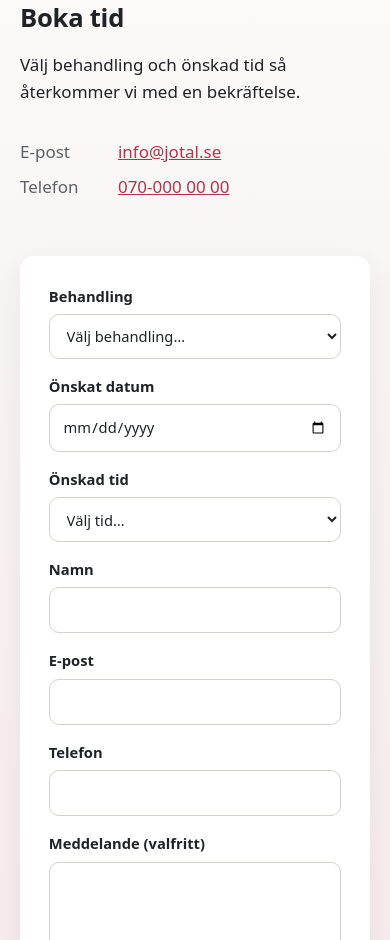
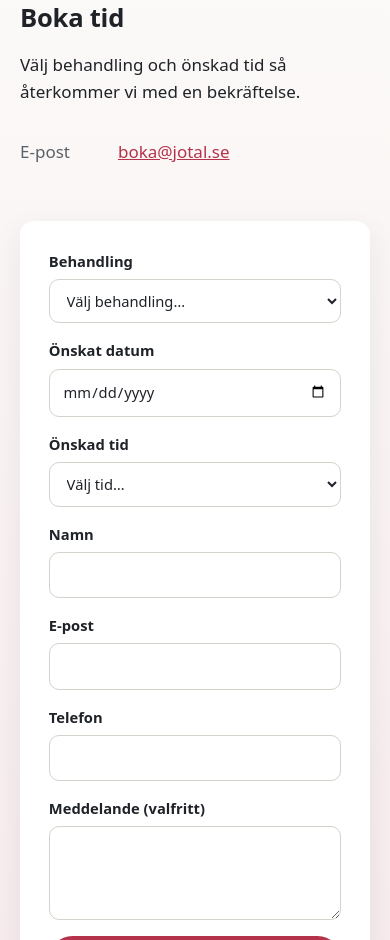
Before and after one commit to jotal/rehab, a plain HTML site: page index.html in a window 390 px wide. Shown: the part 4096-5036 px from the top of the page. Drawn offline with Linux system fonts and the light colour scheme.

Commit message:
Dölj telefonnummer och byt e-post till boka@jotal.se
Telefonraden visas bara när phoneDisplay/phoneLink är satta i CONFIG.
Bokningsförfrågningar går nu till boka@jotal.se.

Co-Authored-By: Claude Opus 5.5 <noreply@anthropic.com>

```diff
--- a/index.html
+++ b/index.html
@@ -161,8 +161,8 @@
             <a id="external-booking-link" class="btn" href="#" target="_blank" rel="noopener">Öppna bokningen</a>
           </div>
           <ul class="contact-list">
-            <li><span>E-post</span> <a id="contact-email" href="mailto:info@jotal.se">info@jotal.se</a></li>
-            <li><span>Telefon</span> <a id="contact-phone" href="tel:+46700000000">070-000 00 00</a></li>
+            <li><span>E-post</span> <a id="contact-email" href="mailto:boka@jotal.se">boka@jotal.se</a></li>
+            <li id="contact-phone-row" hidden><span>Telefon</span> <a id="contact-phone" href="#"></a></li>
           </ul>
         </div>
 
--- a/js/main.js
+++ b/js/main.js
@@ -3,11 +3,12 @@
 // ============================================================
 const CONFIG = {
   // Dit bokningsförfrågningar skickas (öppnas i besökarens e-postprogram)
-  email: "info@jotal.se",
+  email: "boka@jotal.se",
 
-  // Telefonnummer: visning och internationellt format för tel:-länken
-  phoneDisplay: "070-000 00 00",
-  phoneLink: "+46700000000",
+  // Telefonnummer: visning och internationellt format för tel:-länken.
+  // Lämna tomt för att dölja telefonraden, t.ex. phoneDisplay: "070-123 45 67", phoneLink: "+46701234567"
+  phoneDisplay: "",
+  phoneLink: "",
 
   // Om du börjar använda ett bokningssystem (t.ex. Bokadirekt, Timma, Calendly),
   // klistra in länken här så visas en "Öppna bokningen"-knapp. Lämna tomt annars.
@@ -40,9 +41,12 @@ const CONFIG = {
   const emailLink = document.getElementById("contact-email");
   emailLink.href = "mailto:" + CONFIG.email;
   emailLink.textContent = CONFIG.email;
-  const phoneLink = document.getElementById("contact-phone");
-  phoneLink.href = "tel:" + CONFIG.phoneLink;
-  phoneLink.textContent = CONFIG.phoneDisplay;
+  if (CONFIG.phoneDisplay && CONFIG.phoneLink) {
+    const phoneLink = document.getElementById("contact-phone");
+    phoneLink.href = "tel:" + CONFIG.phoneLink;
+    phoneLink.textContent = CONFIG.phoneDisplay;
+    document.getElementById("contact-phone-row").hidden = false;
+  }
 
   // Externt bokningssystem
   if (CONFIG.externalBookingUrl) {
```
Also changed, not shown: 2 other files.
